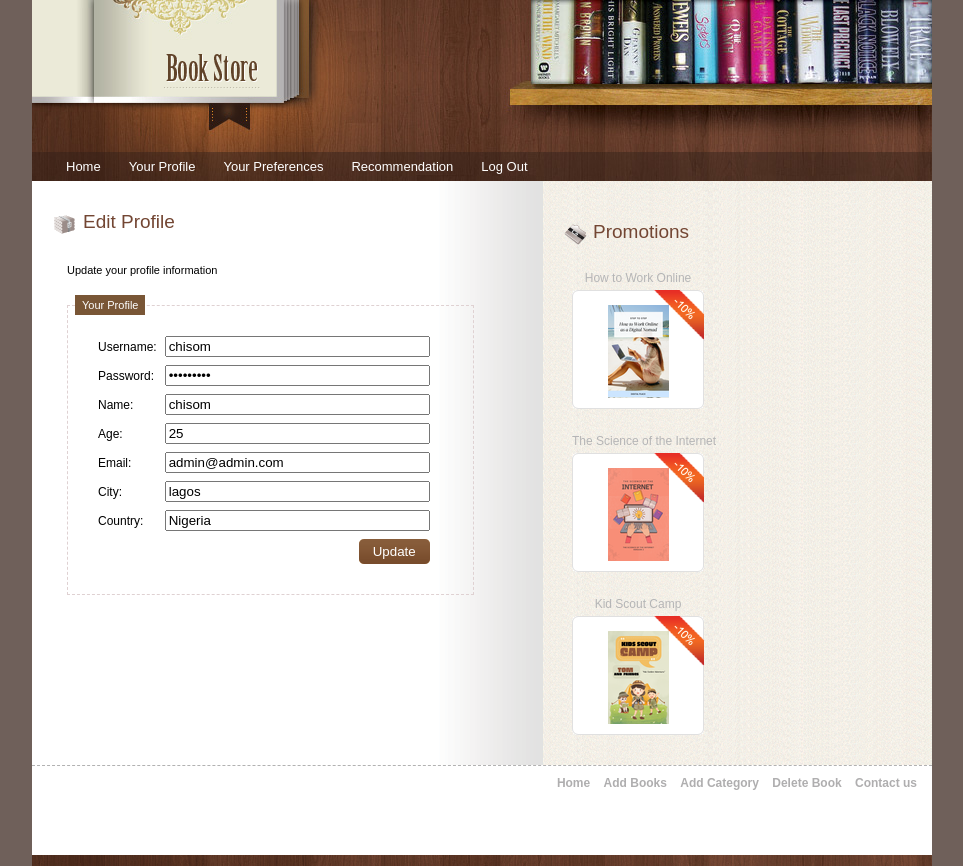
After one commit to ChisomJude/hybrid-recommender, a PHP site: page /profile.php in a window 1280 px wide. The commit adds this page. Shown: the whole page, without its empty margins (158-1121 px from the left). Run offline with PHP 8.4, Linux system fonts and the light colour scheme; the visitor is signed in with stand-in values (Sample User, id 1); data comes from the database, SQL or seed files in the repository.

Commit message:
add profile page and modified registration page and details page

```diff
--- a/header.php
+++ b/header.php
@@ -17,10 +17,9 @@
         <div id="menu">
             <ul>
             <li><a href="category.php">Home</a></li>
-            <li><a href="category.php">All Books</a></li>
-            <li><a href="likes.php">Your Preference</a></li>
+            <li><a href="profile.php">Your Profile</a></li>
+            <li><a href="likes.php">Your Preferences</a></li>
             <li><a href="specials.php">Recommendation</a></li>
-            <li><a href="#">Your Profile</a></li>
             <li><a href="logout.php">Log Out</a></li>
 
 <li class='active' style='float:right;'>
--- a/logindb.php
+++ b/logindb.php
@@ -34,7 +34,7 @@
         header("Location: category.php");
         exit;
     } else {
-        echo "Invalid username or password.";
+        header("Location: index.php?session= Wrong Username or Password , Please try again later");
     }
 } else {
     echo "Error: " . mysqli_error($conn);
--- /dev/null
+++ b/profile.php
@@ -0,0 +1,120 @@
+<?php include('top.php'); ?>
+<?php include('header.php');
+$user_id = $_SESSION['user_id'];
+?>
+
+<div class="center_content">
+    <div class="left_content">
+
+        <div class="title"><span class="title_icon"><img src="images/bullet1.gif" alt="" title="" /></span>Edit Profile</div>
+
+        <div class="feat_prod_box_details">
+            <p class="details">
+                Update your profile information
+            </p>
+                <?php
+                // Handle form submission
+                if ($_SERVER["REQUEST_METHOD"] == "POST") {
+                    $newUsername = mysqli_real_escape_string($conn, $_POST['username']);
+                    $newPassword = mysqli_real_escape_string($conn, $_POST['passid']); // Consider hashing this
+                    $newName = mysqli_real_escape_string($conn, $_POST['name']);
+                    $newAge = mysqli_real_escape_string($conn, $_POST['age']);
+                    $newEmail = mysqli_real_escape_string($conn, $_POST['email']);
+                    $newCity = mysqli_real_escape_string($conn, $_POST['city']);
+                    $newCountry = mysqli_real_escape_string($conn, $_POST['country']);
+
+                    // Update user data in the database
+                    $updateQuery = "
+                        UPDATE users
+                        SET myusername='$newUsername', mypassword='$newPassword', name='$newName', age='$newAge', email='$newEmail', city='$newCity', country='$newCountry'
+                        WHERE user_id='$user_id'
+                    ";
+                    if (mysqli_query($conn, $updateQuery)) {
+                        echo "<div class='success'>Profile updated successfully!</div>";
+                        // Update session data
+                        //$_SESSION['user_id'] = $newUsername;
+                    } else {
+                        echo "<div class='error'>Error updating profile: " . mysqli_error($conn) . "</div>";
+                    }
+                }
+
+                // Fetch updated user data from the database
+                $query = "SELECT * FROM users WHERE user_id='$user_id'";
+                $result = mysqli_query($conn, $query);
+
+                if ($result && mysqli_num_rows($result) > 0) {
+                    $user = mysqli_fetch_assoc($result);
+                } else {
+                    echo "User not found.";
+                    exit;
+                }
+
+                // Initialize variables with user data
+                $username = $user['myusername'];
+                $password = $user['mypassword']; // Consider encrypting this before displaying
+                $name = $user['name'];
+                $age = $user['age'];
+                $email = $user['email'];
+                $city = $user['city'];
+                $country = $user['country'];
+                ?>
+
+            <div class="contact_form">
+                <div class="form_subtitle">Your Profile</div>
+                <form name='profile' action="profile.php" method="post">
+                    <table>
+                        <tr>
+                            <td>Username:</td>
+                            <td><input type="text" name="username" value="<?php echo $username; ?>" required size="30" /><br></td>
+                        </tr>
+
+                        <tr>
+                            <td>Password:</td>
+                            <td><input type="password" name="passid" value="<?php echo $password; ?>" required size="30" /><br></td>
+                        </tr>
+
+                        <tr>
+                            <td>Name:</td>
+                            <td><input type="text" name="name" value="<?php echo $name; ?>" size="30" required /><br></td>
+                        </tr>
+
+                        <tr>
+                            <td>Age:</td>
+                            <td><input type="text" name="age" value="<?php echo $age; ?>" size="30" required /><br></td>
+                        </tr>
+
+                        <tr>
+                            <td>Email:</td>
+                            <td><input type="text" name="email" value="<?php echo $email; ?>" required size="30" /><br></td>
+                        </tr>
+
+                        <tr>
+                            <td>City:</td>
+                            <td><input type="text" name="city" value="<?php echo $city; ?>" required size="30" /><br></td>
+                        </tr>
+
+                        <tr>
+                            <td>Country:</td>
+                            <td><input type="text" name="country" value="<?php echo $country; ?>" required size="30" /><br></td>
+                        </tr>
+
+                        <tr>
+                            <td></td>
+                            <td><input type="submit" class="register" value="Update" /></td>
+                        </tr>
+                    </table>
+                </form>
+            </div>
+        </div>
+
+        <div class="clear"></div>
+    </div><!--end of left content-->
+
+    <?php include('right_content.php'); ?>
+
+    <div class="clear"></div>
+</div><!--end of center content-->
+
+<?php include ('footer.php'); ?>
+</body>
+</html>
--- a/top.php
+++ b/top.php
@@ -2,8 +2,19 @@
 <html xmlns="http://www.w3.org/1999/xhtml">
 <head>
 <meta http-equiv="Content-Type" content="text/html; charset=windows-1252" />
+<link rel="stylesheet" type="text/css" href="style.css" />
+<link rel="stylesheet" href="lightbox.css" type="text/css" media="screen" />
+<script src="https://code.jquery.com/jquery-3.6.0.min.js"></script>
 <title>Hybrid Book Recommender</title>
 <link rel="stylesheet" type="text/css" href="style.css" />
+<style>
+    .success {
+        color: green;
+    }
+    .error {
+        color: red;
+    }
+</style>
 </head>
 <body>
 <div id="wrap">
```
Also changed, not shown: details.php (+3 -19 lines), register.php (+9 -30 lines), registration.php (+4 -10 lines), images/book-cover/13.png (deleted).
